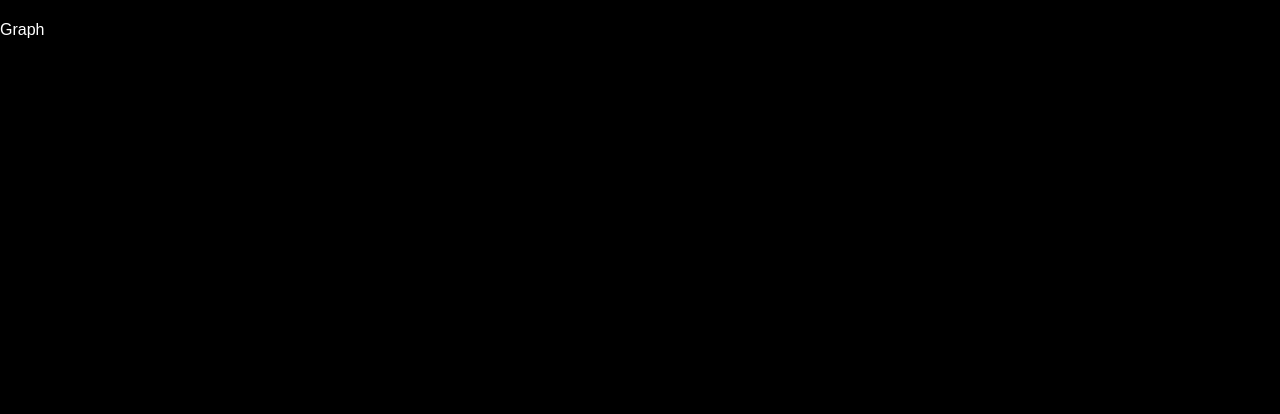
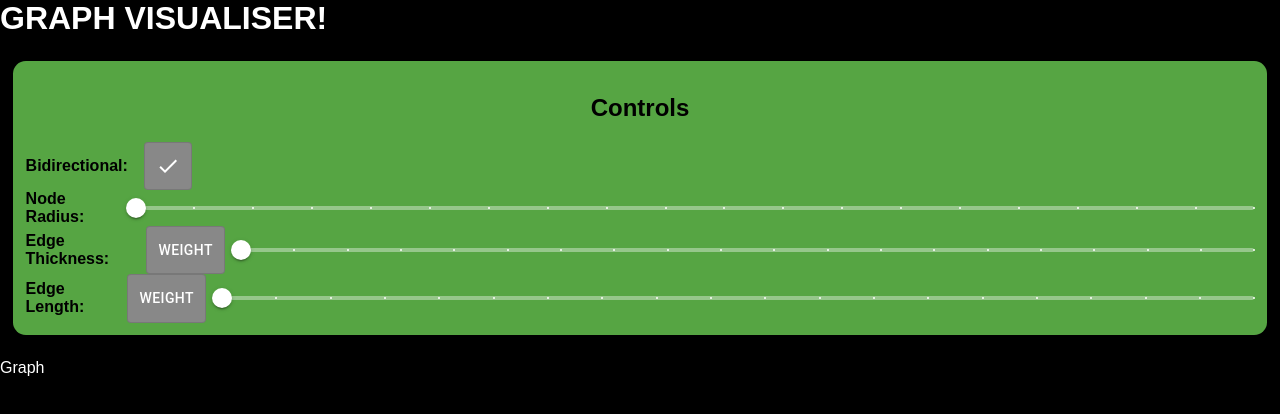
Before and after one commit to AJR07/Graph-Visualiser-v2, a React (Vite) app: page / in a window 1280 px wide. Shown: the top 414 px of the page. Built offline with nearby package versions, Linux system fonts and the light colour scheme.

Commit message:
:sparkles: Control UI done!-ish

```diff
--- a/src/index.css
+++ b/src/index.css
@@ -2,3 +2,11 @@
     font-family: Arial, Helvetica, sans-serif;
     color: white;
 }
+
+.center {
+    text-align: center;
+}
+
+.black {
+    color: black;
+}
--- /dev/null
+++ b/src/pages/graph/graphinput.tsx
@@ -0,0 +1,179 @@
+import { Slider, Stack, ToggleButton } from "@mui/material";
+import CheckIcon from "@mui/icons-material/Check";
+import { GlobalSettings } from "./graphtypes";
+
+interface GraphInputProps {
+    label: string;
+    children: JSX.Element[] | JSX.Element;
+}
+
+function GraphInput(props: GraphInputProps) {
+    return (
+        <Stack
+            direction="row"
+            spacing={2}
+            style={{ display: "flex", alignItems: "center" }}
+        >
+            <p className="black" style={{ fontWeight: "bold" }}>
+                {props.label}:
+            </p>
+            {props.children}
+        </Stack>
+    );
+}
+
+interface GraphInputSettingsPanelProps {
+    settings: GlobalSettings;
+    setSettings: React.Dispatch<React.SetStateAction<GlobalSettings>>;
+}
+
+export default function GraphInputSettingsPanel(
+    props: GraphInputSettingsPanelProps
+) {
+    const { settings, setSettings } = props;
+
+    return (
+        <Stack
+            id="control-panel"
+            style={{
+                backgroundColor: "#56a543",
+                padding: "1vw",
+                marginLeft: "1vw",
+                marginRight: "1vw",
+                borderRadius: "1vw",
+            }}
+        >
+            <h2 className="black center">Controls</h2>
+            <GraphInput label="Bidirectional">
+                <ToggleButton
+                    value="check"
+                    selected={settings.bidirectional}
+                    style={{
+                        backgroundColor: settings.bidirectional
+                            ? "#000000"
+                            : "#888888",
+                    }}
+                    onChange={() => {
+                        setSettings({
+                            ...settings,
+                            bidirectional: !settings.bidirectional,
+                        });
+                    }}
+                >
+                    <CheckIcon />
+                </ToggleButton>
+            </GraphInput>
+
+            <GraphInput label="Node Radius">
+                <Slider
+                    step={5}
+                    marks
+                    min={5}
+                    max={100}
+                    getAriaValueText={() => `${settings.nodeRadius}`}
+                    valueLabelDisplay="auto"
+                    value={settings.nodeRadius}
+                    onChange={(e, newVal) => {
+                        setSettings((st) => {
+                            return {
+                                ...st,
+                                nodeRadius: newVal as number,
+                            };
+                        });
+                    }}
+                    style={{ width: "100%" }}
+                />
+            </GraphInput>
+
+            <GraphInput label="Edge Thickness">
+                <ToggleButton
+                    value="check"
+                    selected={typeof settings.edgeThickness === "number"}
+                    style={{
+                        backgroundColor:
+                            typeof settings.edgeThickness === "number"
+                                ? "#000000"
+                                : "#888888",
+                        color: "white",
+                    }}
+                    onChange={() => {
+                        setSettings({
+                            ...settings,
+                            edgeThickness:
+                                typeof settings.edgeThickness === "number"
+                                    ? "weight"
+                                    : 5,
+                        });
+                    }}
+                >
+                    {typeof settings.edgeThickness === "number"
+                        ? "Fixed"
+                        : "Weight"}
+                </ToggleButton>
+                <Slider
+                    step={5}
+                    marks
+                    min={5}
+                    max={100}
+                    getAriaValueText={() => `${settings.edgeThickness}`}
+                    valueLabelDisplay="auto"
+                    value={settings.edgeThickness as number}
+                    disabled={typeof settings.edgeThickness !== "number"}
+                    onChange={(e, newVal) => {
+                        setSettings((st) => {
+                            return {
+                                ...st,
+                                edgeThickness: newVal as number,
+                            };
+                        });
+                    }}
+                />
+            </GraphInput>
+
+            <GraphInput label="Edge Length">
+                <ToggleButton
+                    value="check"
+                    selected={typeof settings.edgeLength === "number"}
+                    style={{
+                        backgroundColor:
+                            typeof settings.edgeLength === "number"
+                                ? "#000000"
+                                : "#888888",
+                        color: "white",
+                    }}
+                    onChange={() => {
+                        setSettings({
+                            ...settings,
+                            edgeLength:
+                                typeof settings.edgeLength === "number"
+                                    ? "weight"
+                                    : 5,
+                        });
+                    }}
+                >
+                    {typeof settings.edgeLength === "number"
+                        ? "Fixed"
+                        : "Weight"}
+                </ToggleButton>
+                <Slider
+                    step={5}
+                    marks
+                    min={5}
+                    max={100}
+                    getAriaValueText={() => `${settings.edgeLength}`}
+                    valueLabelDisplay="auto"
+                    value={settings.edgeLength as number}
+                    disabled={typeof settings.edgeLength !== "number"}
+                    onChange={(e, newVal) => {
+                        setSettings((st) => {
+                            return {
+                                ...st,
+                                edgeLength: newVal as number,
+                            };
+                        });
+                    }}
+                />
+            </GraphInput>
+        </Stack>
+    );
+}
--- a/src/pages/graph/graphui.tsx
+++ b/src/pages/graph/graphui.tsx
@@ -1,16 +1,29 @@
 import { useEffect, useState } from "react";
 import { useParams } from "react-router-dom";
-import { AdjList, NodeData } from "./graphtypes";
+import { AdjList, GlobalSettings, NodeData } from "./graphtypes";
 import Pair from "../../utils/pair";
 import Graph from "./graph";
+import { Stack } from "@mui/material";
+import GraphInputSettingsPanel from "./graphinput";
 
 export default function GraphUI() {
+    // utility states
     const { data } = useParams();
-    const [adjList, setAdjList] = useState<AdjList>({});
-    const [graphData, setGraphData] = useState<NodeData[]>([]);
     const [widthHeight, setWidthHeight] = useState<Pair<number, number>>(
         new Pair(window.innerWidth, window.innerHeight)
     );
+    const [settings, setSettings] = useState<GlobalSettings>({
+        bidirectional: false,
+        nodeRadius: 5,
+        nodeColor: "#000000",
+        edgeColor: "#ffffff",
+        edgeThickness: "weight",
+        edgeLength: "weight",
+    });
+
+    // graph data states
+    const [adjList, setAdjList] = useState<AdjList>({});
+    const [graphData, setGraphData] = useState<NodeData[]>([]);
 
     useEffect(() => {
         if (data) {
@@ -35,12 +48,21 @@ export default function GraphUI() {
                 setAdjList({});
             }
         }
+
+        // automatically update window sizes in code when window is resized
+        window.onresize = () => {
+            setWidthHeight(new Pair(window.innerWidth, window.innerHeight));
+        };
     }, []);
 
     return (
-        <div>
-            <h1></h1>
+        <Stack spacing={3}>
+            <h1>GRAPH VISUALISER!</h1>
+            <GraphInputSettingsPanel
+                settings={settings}
+                setSettings={setSettings}
+            />
             <Graph />
-        </div>
+        </Stack>
     );
 }
```
Also changed, not shown: src/pages/graph/graphtypes.ts (+12 -0 lines), src/utils/color.ts (added, +7 -0 lines), 1 other file (tests, documents, lock files or other folders).
